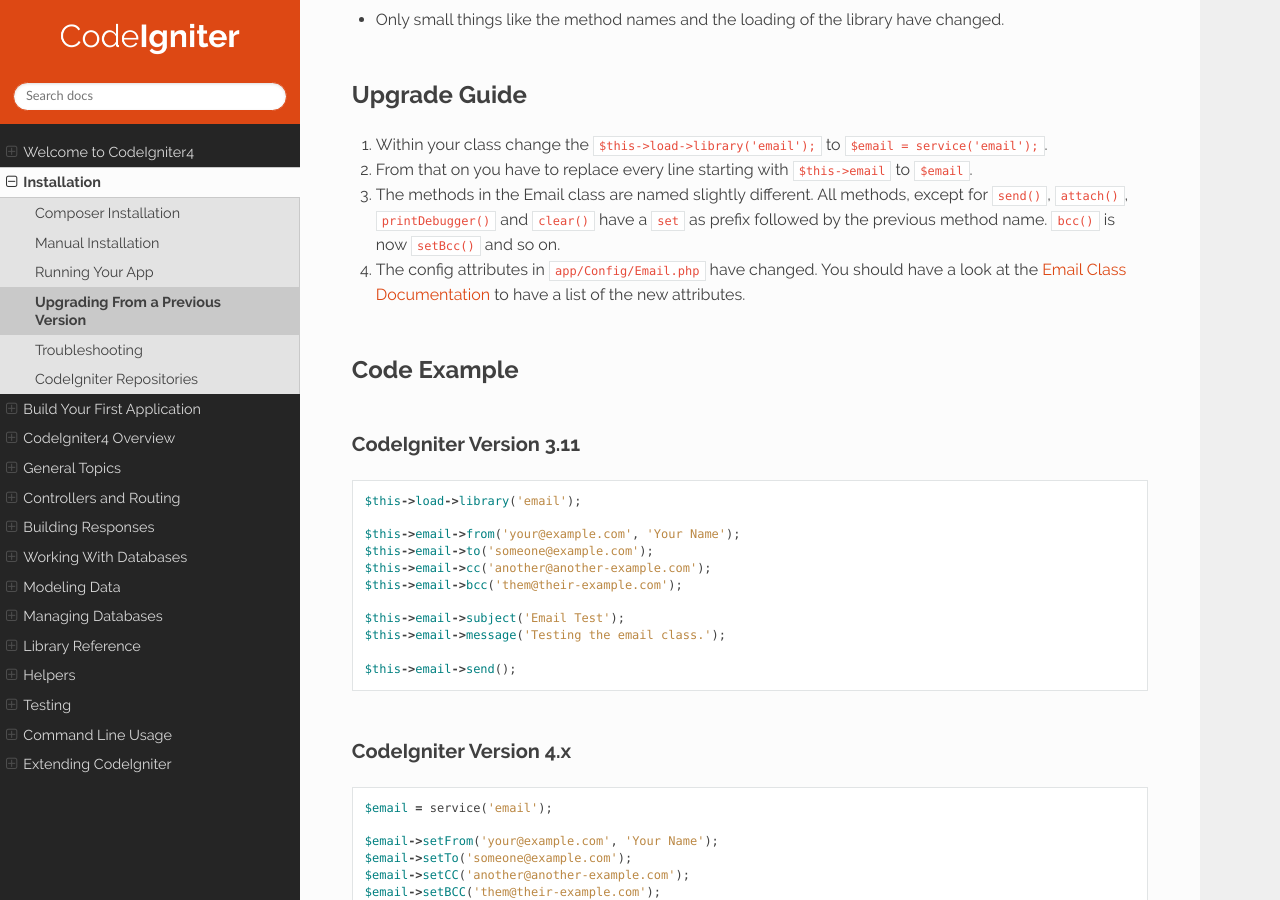
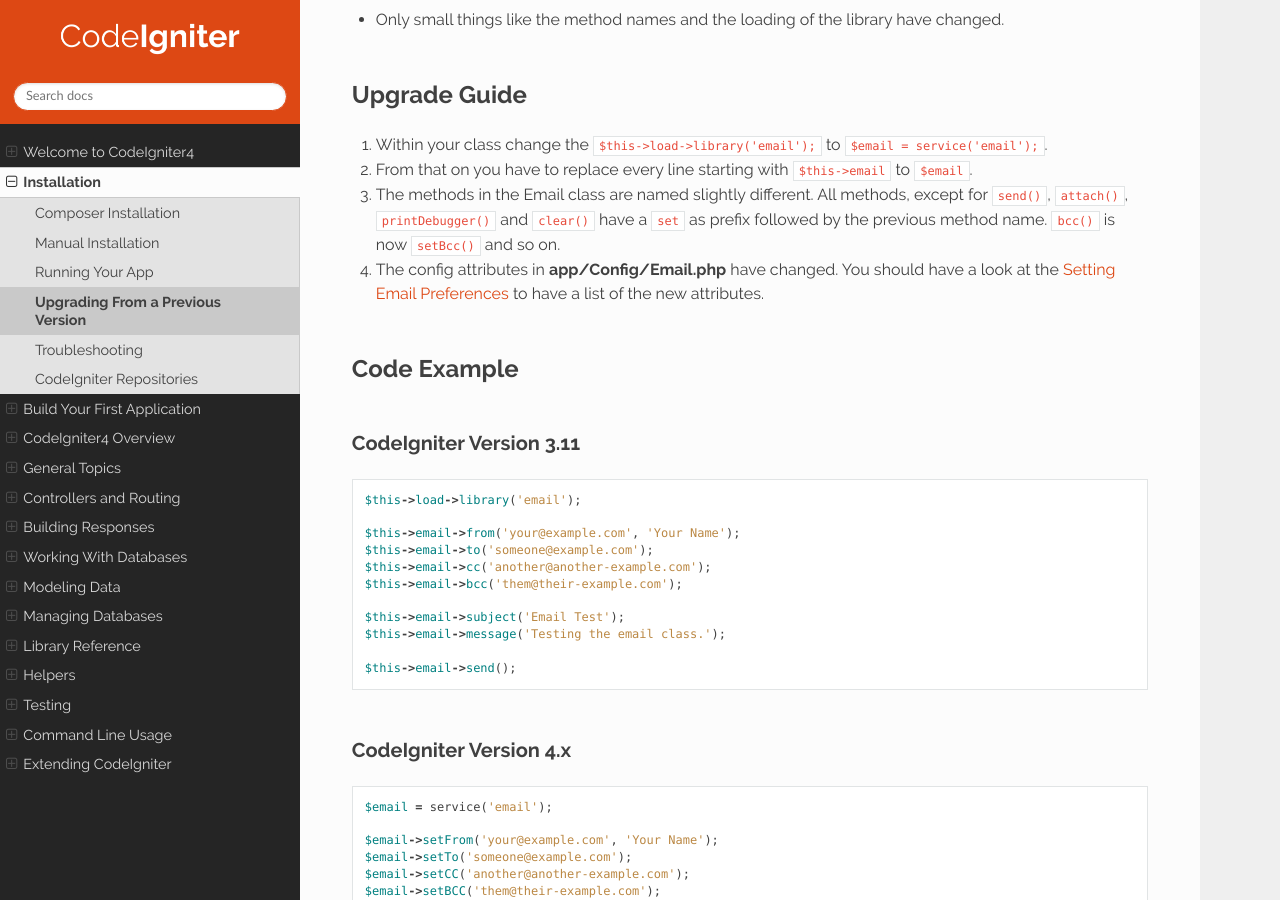
Before and after one commit to NEKOGET/ci4_user_guide_src, a Sphinx documentation site: the page built from source/installation/upgrade_emails.rst, in a window 1280 px wide and 900 px high, scrolled down 494 px. Built offline with Sphinx 7.4.7 and the Read the Docs theme 2.0.0, drawn with Linux system fonts in a browser that asks for light colours.

Commit message:
docs: fix 404 link

```diff
--- a/source/installation/upgrade_emails.rst
+++ b/source/installation/upgrade_emails.rst
@@ -22,7 +22,7 @@ Upgrade Guide
 1. Within your class change the ``$this->load->library('email');`` to ``$email = service('email');``.
 2. From that on you have to replace every line starting with ``$this->email`` to ``$email``.
 3. The methods in the Email class are named slightly different. All methods, except for ``send()``, ``attach()``, ``printDebugger()`` and ``clear()`` have a ``set`` as prefix followed by the previous method name. ``bcc()`` is now ``setBcc()`` and so on.
-4. The config attributes in ``app/Config/Email.php`` have changed. You should have a look at the `Email Class Documentation </libraries/email.html#setting-email-preferences>`__ to have a list of the new attributes.
+4. The config attributes in **app/Config/Email.php** have changed. You should have a look at the :ref:`setting-email-preferences` to have a list of the new attributes.
 
 Code Example
 ============
--- a/source/libraries/email.rst
+++ b/source/libraries/email.rst
@@ -43,6 +43,8 @@ Here is a basic example demonstrating how you might send email::
     $email->setMessage('Testing the email class.');
 
     $email->send();
+
+.. _setting-email-preferences:
 
 Setting Email Preferences
 =========================
```
